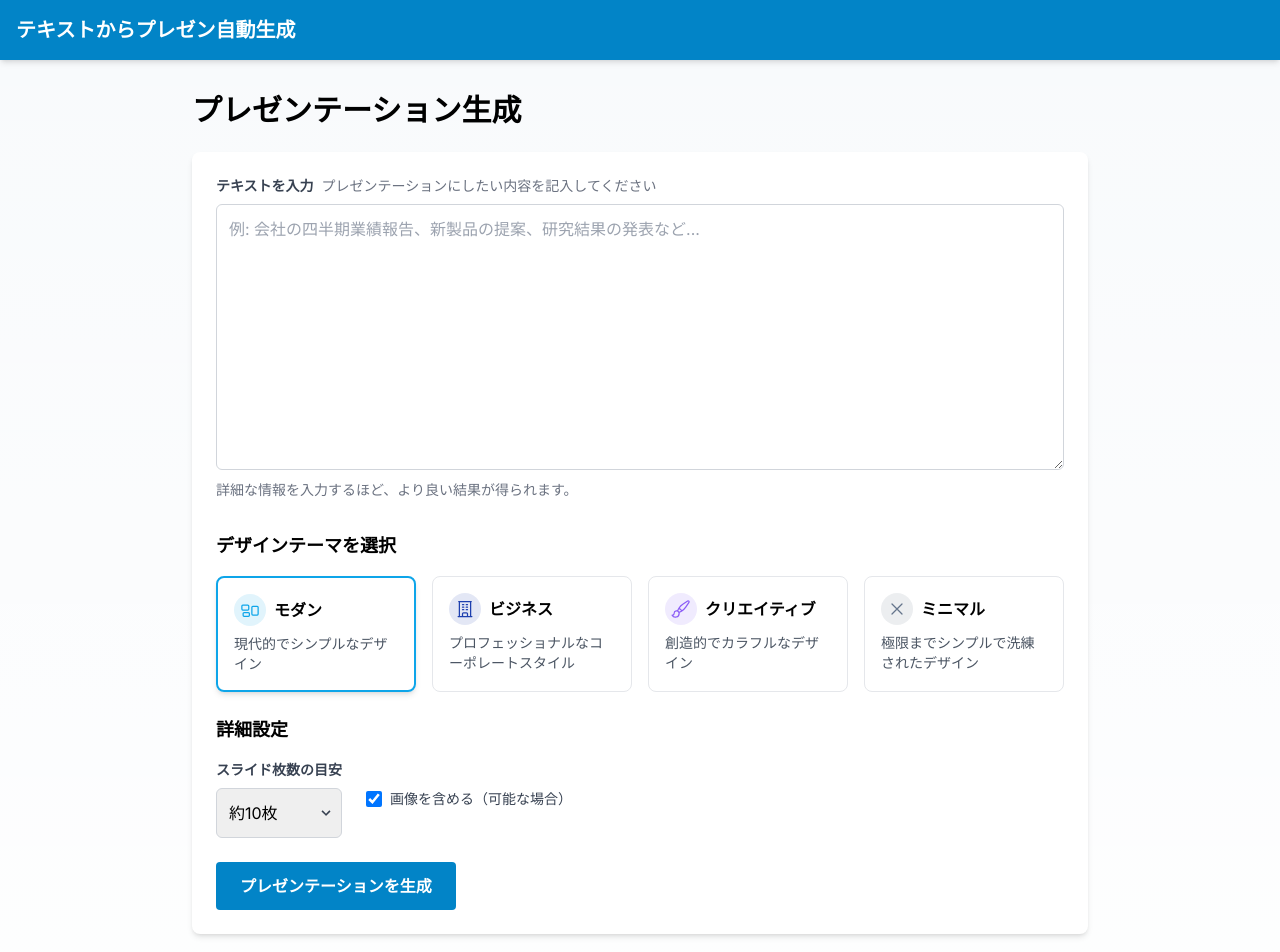
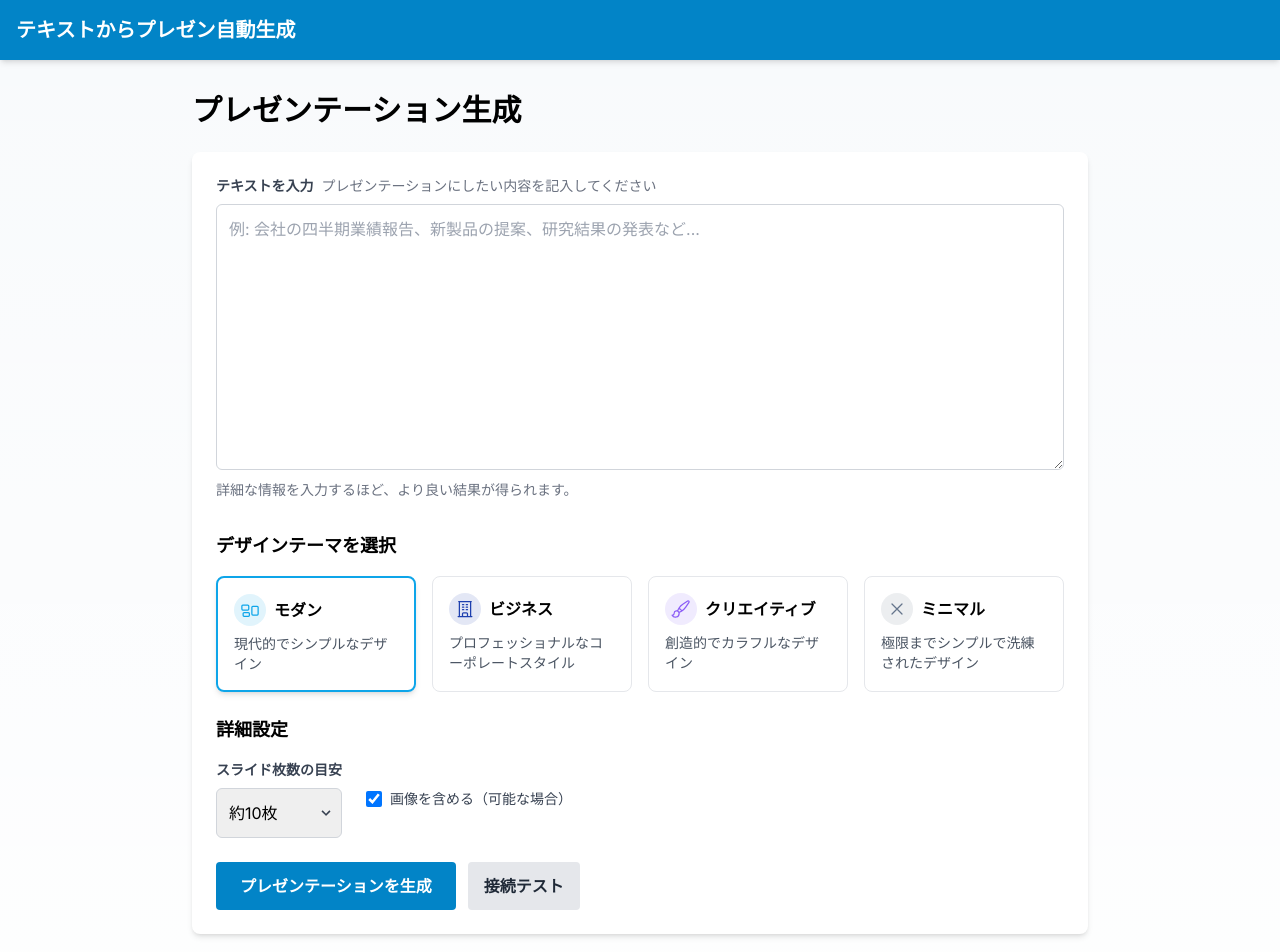
Before and after one commit to takuyakubo/auto-presentation-generator, a Next.js app in the folder frontend/: page /create in a window 1280 px wide. Shown: the top 952 px of the page. Built offline with nearby package versions, Linux system fonts and the light colour scheme.

Commit message:
フロントエンドにデバッグ情報とCORS確認テスト機能を追加

```diff
--- a/frontend/src/app/create/page.tsx
+++ b/frontend/src/app/create/page.tsx
@@ -52,6 +52,7 @@ export default function CreatePage() {
   const [includeImages, setIncludeImages] = useState(true)
   const [loading, setLoading] = useState(false)
   const [error, setError] = useState('')
+  const [debugInfo, setDebugInfo] = useState('');
 
   const handleSubmit = async (e: React.FormEvent) => {
     e.preventDefault()
@@ -63,6 +64,7 @@ export default function CreatePage() {
 
     setLoading(true)
     setError('')
+    setDebugInfo('');
 
     try {
       console.log('APIリクエスト送信:', {
@@ -78,9 +80,12 @@ export default function CreatePage() {
       const apiUrl = process.env.NEXT_PUBLIC_API_URL || 'http://localhost:3001';
       console.log('使用するAPIエンドポイント:', `${apiUrl}/api/presentations/generate`);
 
+      setDebugInfo(`APIエンドポイント: ${apiUrl}/api/presentations/generate`);
+
       // バックエンドのパラメータ名に合わせる
       // Pythonバックエンドでは、スネークケースが一般的
-      const response = await axios.post(`/api/presentations/generate`, {
+      const directApiUrl = 'http://localhost:3001/api/presentations/generate';
+      const response = await axios.post(directApiUrl, {
         text,
         options: {
           theme: selectedTheme,
@@ -90,15 +95,28 @@ export default function CreatePage() {
       });
 
       console.log('APIレスポンス:', response.data);
+      setDebugInfo(prevInfo => `${prevInfo}\nAPIレスポンス成功: ${JSON.stringify(response.data).substring(0, 100)}...`);
 
       // 成功したら結果のIDでプレビューページに遷移
-      router.push(`/preview/${response.data.id}`)
+      router.push(`/preview/${response.data.id}`);
     } catch (err: any) {
       console.error('Error generating presentation:', err);
       console.error('Error details:', err.response?.data || 'No response data');
       setError(`プレゼンテーションの生成中にエラーが発生しました: ${err.response?.data?.detail || err.message}`);
+
+      setDebugInfo(prevInfo => `${prevInfo}\nエラー発生: ${err.message}\nステータス: ${err.response?.status}\nデータ: ${JSON.stringify(err.response?.data || {})}`);
     } finally {
       setLoading(false)
+    }
+  }
+
+  // CORS確認テスト関数
+  const testBackendConnection = async () => {
+    try {
+      const result = await axios.get('http://localhost:3001/api/health');
+      setDebugInfo(`ヘルスチェック成功: ${JSON.stringify(result.data)}`);
+    } catch (err: any) {
+      setDebugInfo(`ヘルスチェックエラー: ${err.message}`);
     }
   }
 
@@ -202,9 +220,17 @@ export default function CreatePage() {
             </div>
           )}
 
+          {debugInfo && (
+            <div className="bg-gray-50 border border-gray-200 text-gray-700 px-4 py-3 rounded mb-4 whitespace-pre-wrap overflow-auto max-h-40">
+              <strong>デバッグ情報:</strong>
+              <pre>{debugInfo}</pre>
+            </div>
+          )}
+
+          <div className="flex flex-wrap gap-3">
             <button
               type="submit"
-            className="btn-primary px-6 py-3 flex items-center justify-center w-full sm:w-auto"
+              className="btn-primary px-6 py-3 flex items-center justify-center"
               disabled={loading}
             >
               {loading ? (
@@ -219,6 +245,15 @@ export default function CreatePage() {
                 'プレゼンテーションを生成'
               )}
             </button>
+
+            <button
+              type="button"
+              className="btn-secondary"
+              onClick={testBackendConnection}
+            >
+              接続テスト
+            </button>
+          </div>
         </form>
       </div>
 
```
Lines whose indentation alone changed are shown as unchanged.
